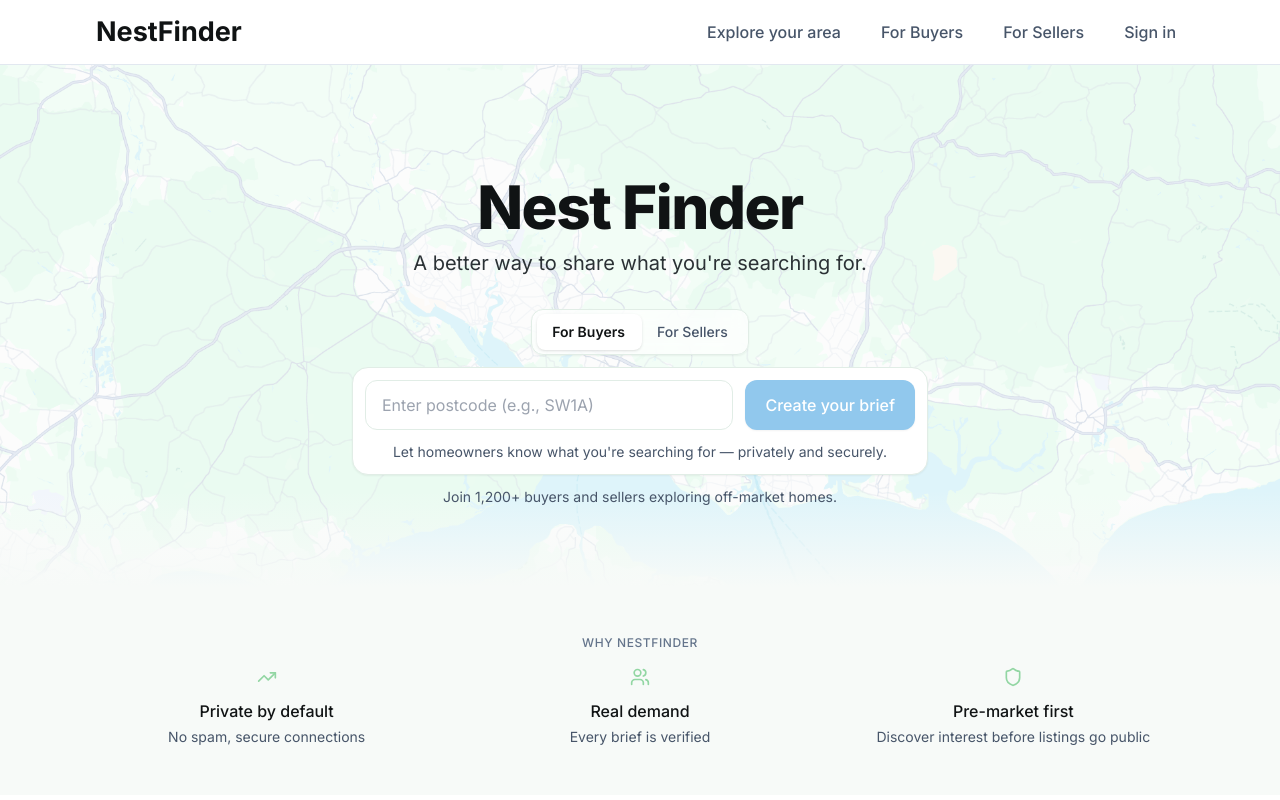
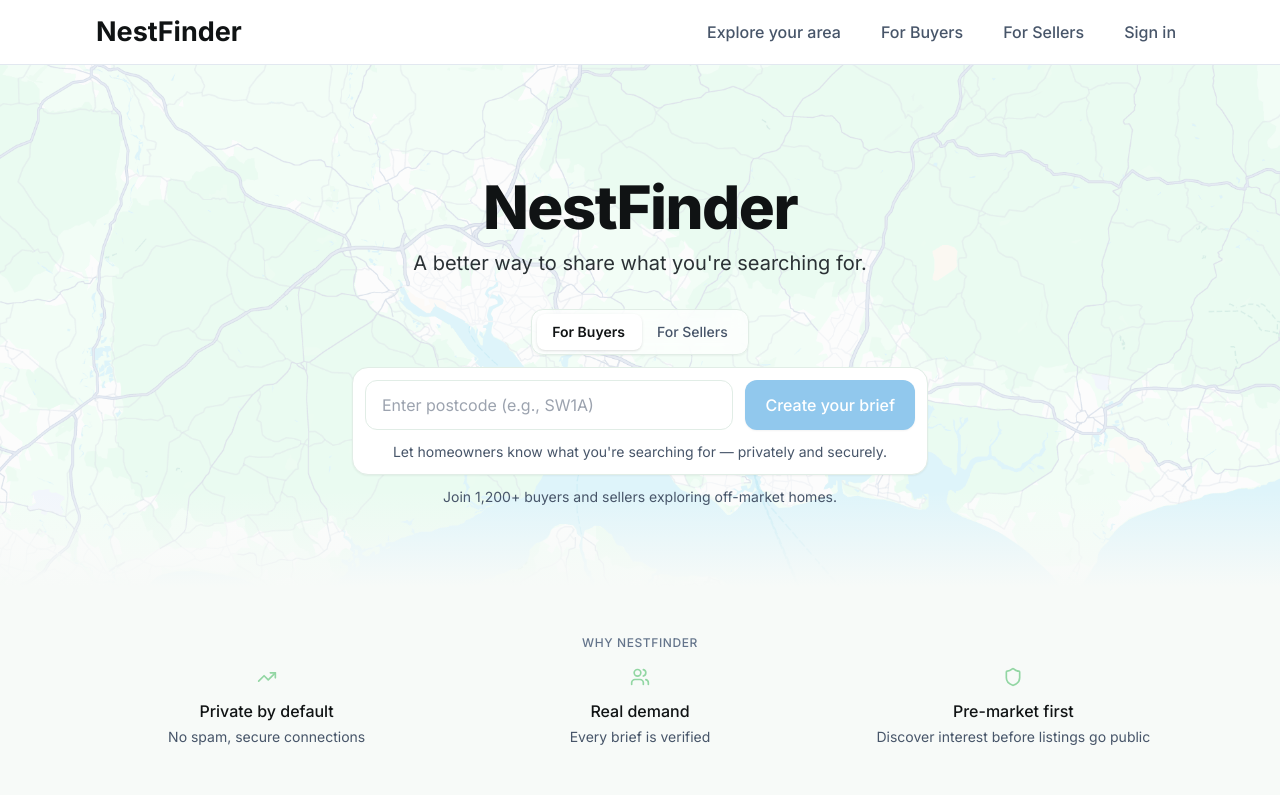
Before and after one commit to OscarTitcombe/NestFinderWebApp, a Next.js app: page / in a window 1280 px wide. Shown: the top 800 px of the page. Built offline with nearby package versions, Linux system fonts and the light colour scheme; no server answers.

Commit message:
Update Hero.tsx

```diff
--- a/components/Hero.tsx
+++ b/components/Hero.tsx
@@ -45,7 +45,7 @@ export default function Hero() {
         <div className="text-center max-w-2xl mx-auto">
           {/* Main Headline */}
           <h1 className="text-5xl sm:text-6xl font-extrabold tracking-tight text-[#101314]">
-            Nest Finder
+            NestFinder
           </h1>
 
           {/* Subheading */}
```
